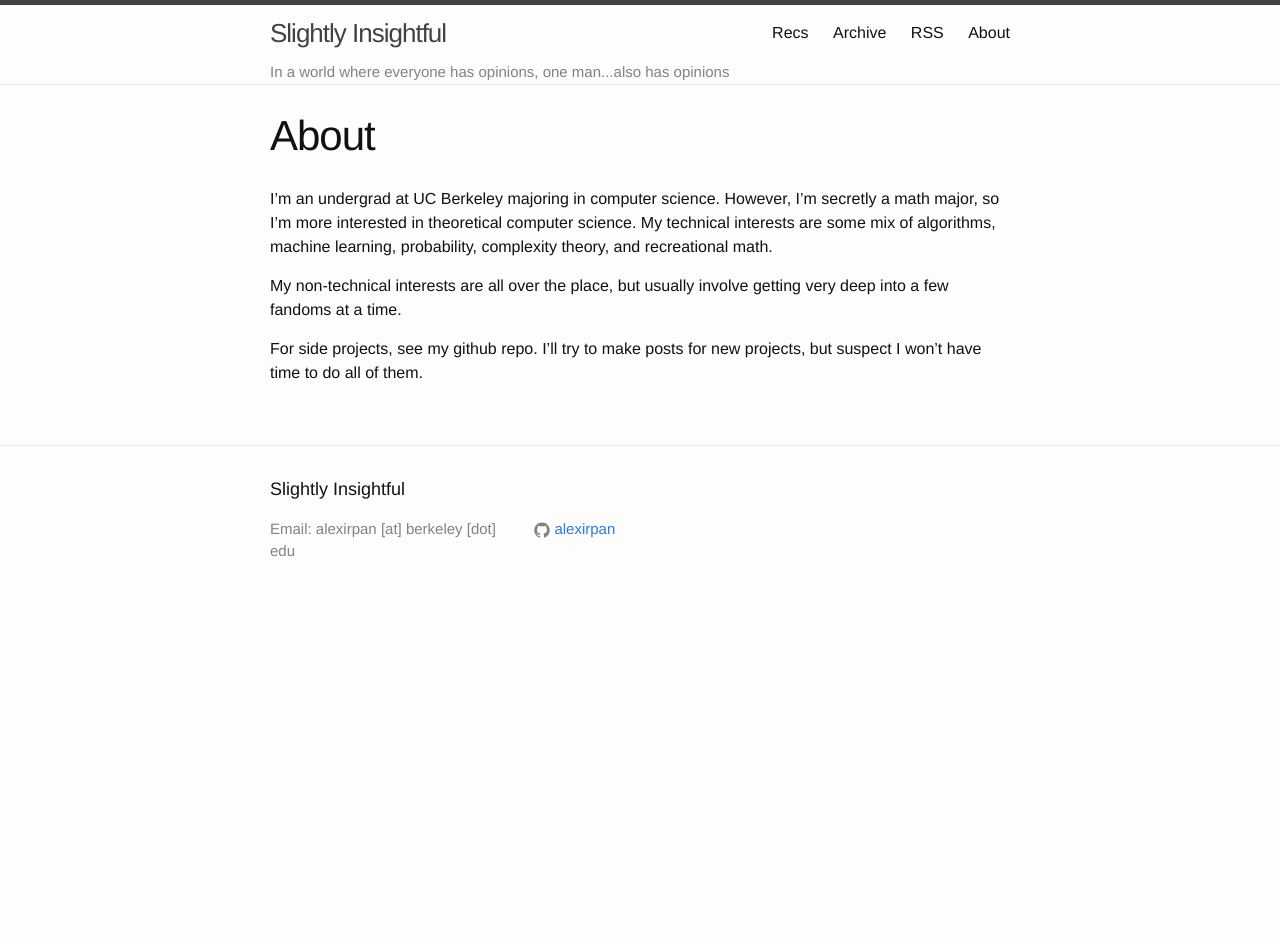
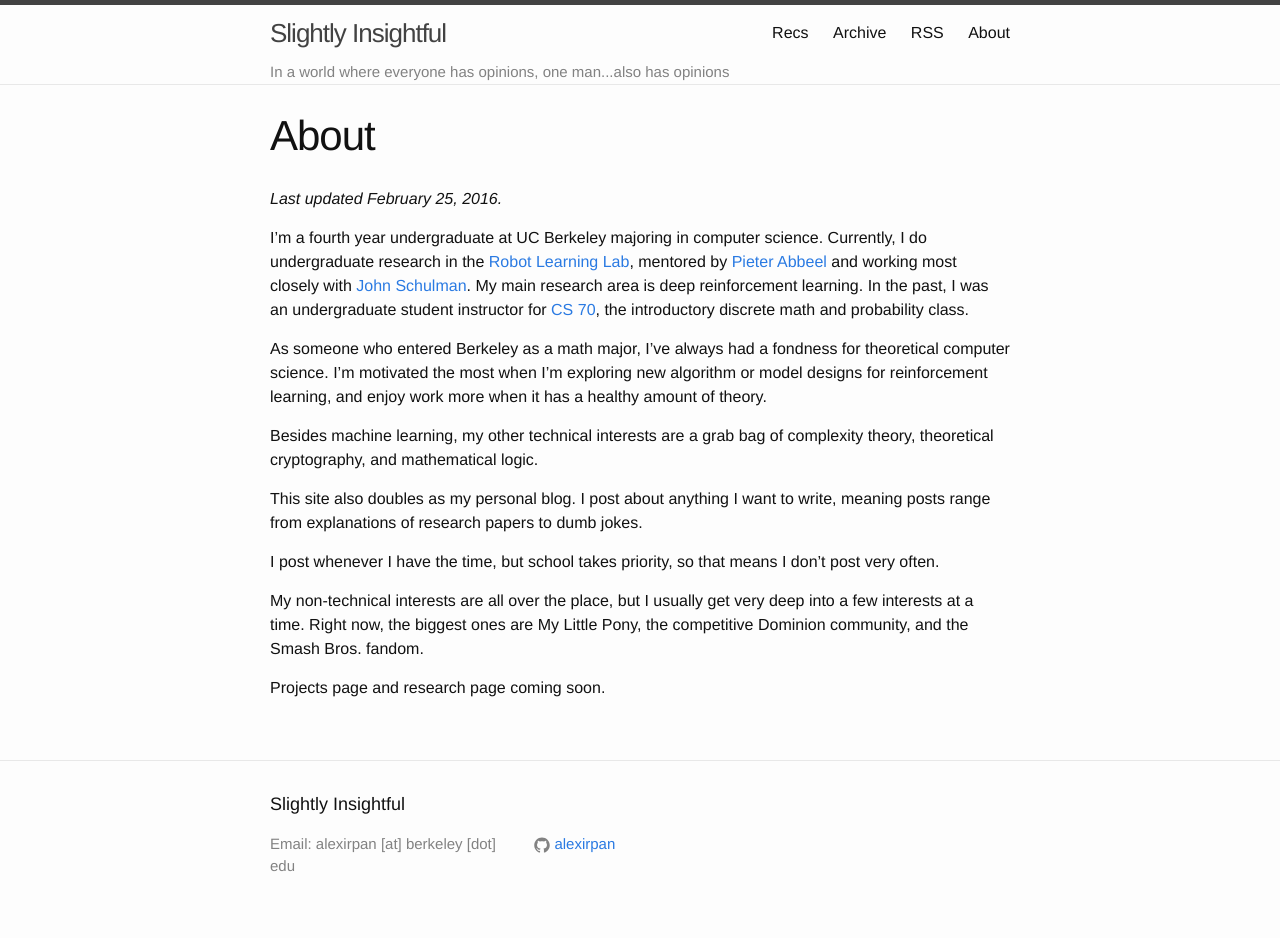
Before and after one commit to alexirpan/alexirpan.github.io, a Jekyll site: the page built from about.md, in a window 1280 px wide. Built offline with Jekyll 4.4.1, drawn with Linux system fonts in a browser that asks for light colours; before the commit the page ends 900 px from its top, so only the background shows below that.

Commit message:
Updating the about page

```diff
--- a/about.md
+++ b/about.md
@@ -4,13 +4,33 @@ title: About
 permalink: /about/
 ---
 
-I'm an undergrad at UC Berkeley majoring in computer science. However, I'm
-secretly a math major, so I'm more interested in theoretical computer
-science. My technical interests are some mix of algorithms, machine learning,
-probability, complexity theory, and recreational math.
+*Last updated February 25, 2016.*
 
-My non-technical interests are all over the place, but usually involve
-getting very deep into a few fandoms at a time.
+I'm a fourth year undergraduate at UC Berkeley majoring in computer science.
+Currently, I do undergraduate research in the [Robot Learning Lab](http://rll.berkeley.edu/outreach/),
+mentored by [Pieter Abbeel](http://www.cs.berkeley.edu/~pabbeel/) and
+working most closely with [John Schulman](http://www.eecs.berkeley.edu/~joschu/).
+My main research area is deep reinforcement learning. In the past, I was an
+undergraduate student instructor for [CS 70](http://inst.eecs.berkeley.edu/~cs70),
+the introductory discrete math and probability class.
 
-For side projects, see my github repo. I'll try to make posts for new projects,
-but suspect I won't have time to do all of them.
+As someone who entered Berkeley as a math major, I've always had a fondness
+for theoretical computer science. I'm motivated the most when I'm exploring
+new algorithm or model designs for reinforcement learning, and enjoy
+work more when it has a healthy amount of theory.
+
+Besides machine learning, my other technical interests are a grab bag of complexity theory,
+theoretical cryptography, and mathematical logic.
+
+This site also doubles as my personal blog. I post about anything I want to
+write, meaning posts range from explanations of research papers to dumb jokes.
+
+I post whenever I have the time, but school takes priority, so that means
+I don't post very often.
+
+My non-technical interests are all over the place, but I usually get
+very deep into a few interests at a time. Right now, the biggest ones
+are My Little Pony, the competitive Dominion community, and the
+Smash Bros. fandom.
+
+Projects page and research page coming soon.
```
